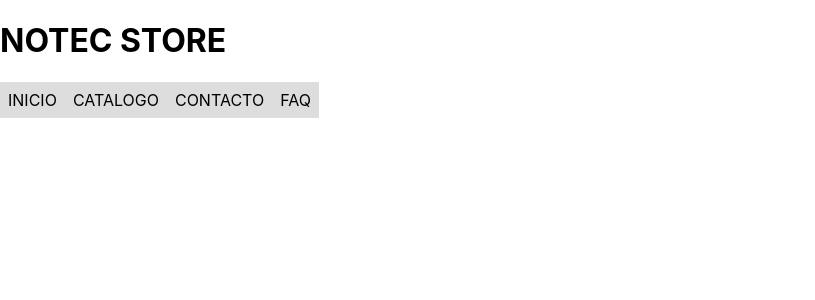
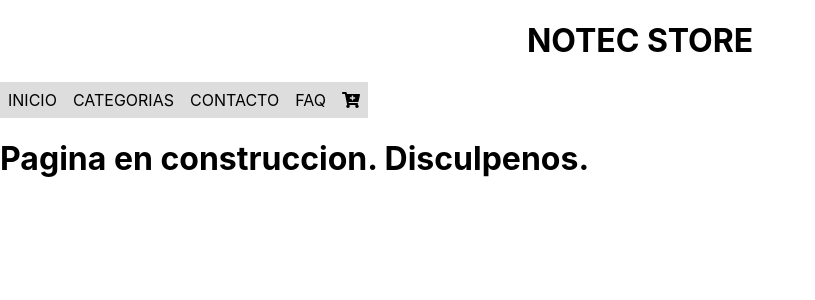
Before and after one commit to JonatS321/curso_react, a React (Create React App) app: page / in a window 1280 px wide. Shown: the top 300 px of the page, without its empty margins (0-815 px from the left). Built offline with nearby package versions, Linux system fonts and the light colour scheme.

Commit message:
Modifique el componente CardWidget y lo agregue en el navbar y cambie la ubicacion ItemListContainer.

```diff
--- a/package.json
+++ b/package.json
@@ -3,6 +3,11 @@
   "version": "0.1.0",
   "private": true,
   "dependencies": {
+    "@fortawesome/fontawesome-svg-core": "^1.2.35",
+    "@fortawesome/free-brands-svg-icons": "^5.15.3",
+    "@fortawesome/free-regular-svg-icons": "^5.15.3",
+    "@fortawesome/free-solid-svg-icons": "^5.15.3",
+    "@fortawesome/react-fontawesome": "^0.1.14",
     "@testing-library/jest-dom": "^5.13.0",
     "@testing-library/react": "^11.2.7",
     "@testing-library/user-event": "^12.8.3",
--- a/src/App.css
+++ b/src/App.css
@@ -2,8 +2,8 @@
   text-align: center;
 }
 
-
 .menu-bar {
+  text-align: center;
   list-style-type: none;
   margin: 0;
   padding: 0;
@@ -11,6 +11,7 @@
 }
 
 .menu-bar li{
+  text-align: center;
   display: block;
   padding: 8px;
   background-color: #dddddd;
--- a/src/App.js
+++ b/src/App.js
@@ -1,17 +1,17 @@
 import React, { Component, Fragment } from "react";
 import './App.css';
+import NavBar from "./components/NavBar/NavBar";
+import ItemListContainer from "./components/ItemListContainer/ItemListContainer"
 
 class App extends Component {
   render() {
     return (
      <Fragment>
-      <h1>NOTEC STORE</h1>
-      <ul className="menu-bar">
-        <li>INICIO</li>
-        <li>CATALOGO</li>
-        <li>CONTACTO</li>
-        <li>FAQ</li>
-      </ul>
+        <div className="App">
+          <h1>NOTEC STORE</h1>
+        </div>
+      <NavBar/>
+      <ItemListContainer/>
      </Fragment>
       )
   }
--- /dev/null
+++ b/src/components/CartWidget.js
@@ -0,0 +1,14 @@
+import React from "react";
+import {FontAwesomeIcon} from "@fortawesome/react-fontawesome";
+import {faCartPlus} from "@fortawesome/free-solid-svg-icons"
+
+class CartWidget extends React.Component{
+
+    render(){
+        return (
+            <FontAwesomeIcon icon={faCartPlus}/>
+        )
+    }
+}
+
+export default CartWidget
--- /dev/null
+++ b/src/components/ItemListContainer/ItemListContainer.js
@@ -0,0 +1,14 @@
+import React from "react";
+
+class ItemListContainer extends React.Component{
+
+    render(){
+        return(
+            <h1>
+                Pagina en construccion. Disculpenos.
+            </h1>
+        )
+    }
+}
+
+export default ItemListContainer
--- /dev/null
+++ b/src/components/NavBar/NavBar.css
@@ -0,0 +1,16 @@
+
+.menu-bar {
+    text-align: center;
+    list-style-type: none;
+    margin: 0;
+    padding: 0;
+    overflow: hidden;
+  }
+
+.menu-bar li{
+    text-align: center;
+    display: block;
+    padding: 8px;
+    background-color: #dddddd;
+    float: left;
+  }
--- /dev/null
+++ b/src/components/NavBar/NavBar.js
@@ -0,0 +1,22 @@
+import React from "react";
+import "./NavBar.css";
+import CartWidget from "../CartWidget"
+
+class NavBar extends React.Component{
+
+    render(){
+        return (
+            <ul className="menu-bar">
+                <li>INICIO</li>
+                <li>CATEGORIAS</li>
+                <li>CONTACTO</li>
+                <li>FAQ</li>
+                <li>
+                    <CartWidget/>
+                </li>
+            </ul>
+        );
+    }
+}
+
+export default NavBar;
```
Also changed, not shown: src/components/ItemCount.js (added, +12 -0 lines), src/components/NavBar.js (deleted), 1 other file (tests, documents, lock files or other folders).
